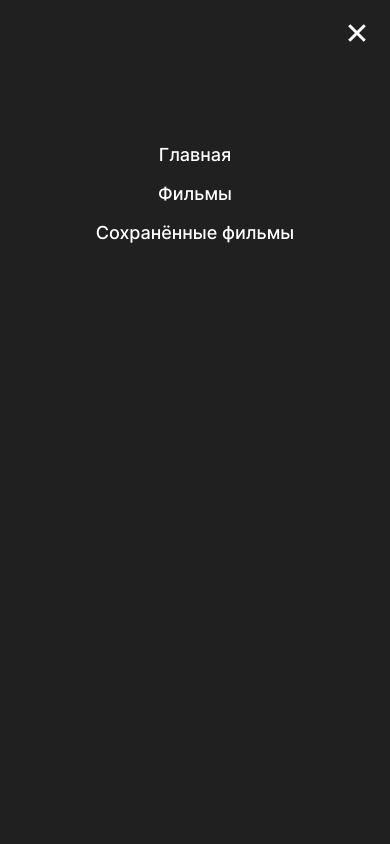
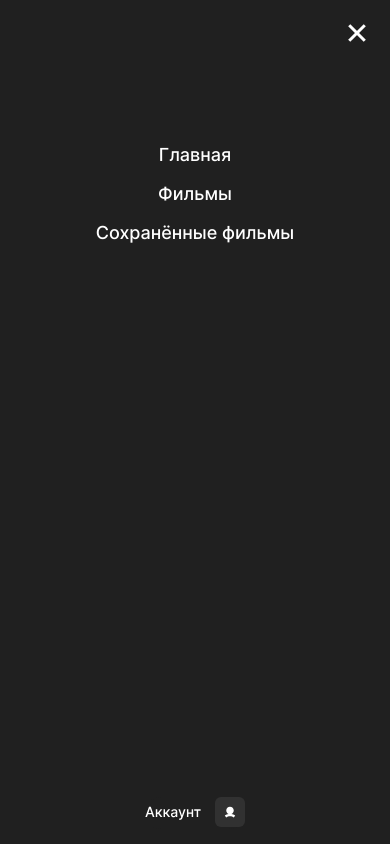
Before and after one commit to mormolad/movies-explorer-frontend, a React (Create React App) app: page / in a window 390 px wide. Both pictures are taken after a click on the button 354 px from the left and 37 px from the top of the page. Shown: the top 844 px of the page. Built offline with nearby package versions, Linux system fonts and the light colour scheme.

Commit message:
done noFoundPage

```diff
--- a/src/components/Navigation/Navigation.css
+++ b/src/components/Navigation/Navigation.css
@@ -12,12 +12,11 @@
     justify-content: space-between;
     background-color: rgba(32, 32, 32, 0.3);
     z-index: 2;
-
   }
   .navigation__container {
     padding-top: 159px;
     width: 520px;
-    min-height: 100vh;
+    min-height: calc(100vh - 159px);
     display: flex;
     flex-direction: column;
     background-color: #202020;
@@ -81,7 +80,6 @@
   .navigation__container {
     width: 100%;
     padding: 144px 10px 46px 10px;
-   ;
   }
   .navigation__container-empty {
     display: none;
```
